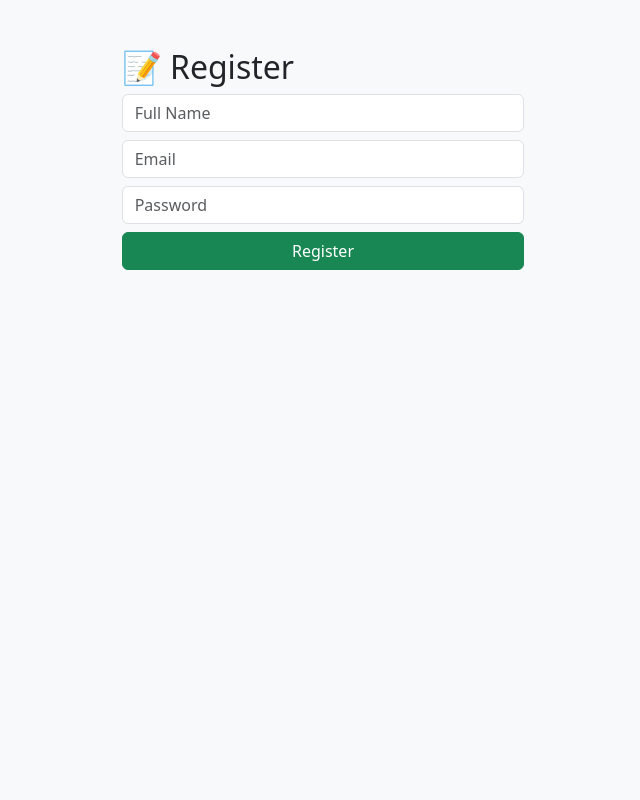
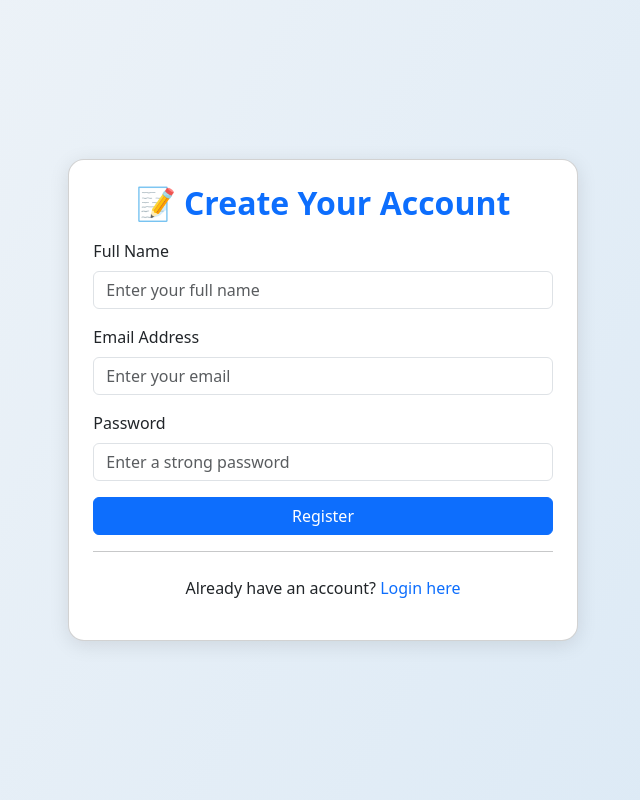
Before and after one commit to tankvivek-code/computer-accessories, a PHP site: page /register.php in a window 1280 px wide. Shown: the whole page, without its empty margins (317-957 px from the left). Run offline with PHP 8.4, Linux system fonts and the light colour scheme.

Commit message:
update all working code before payment system add

```diff
--- a/includes/db.php
+++ b/includes/db.php
@@ -1,5 +1,5 @@
 <?php
-$conn = new mysqli("localhost", "root", "", "store");
+$conn = new mysqli("localhost", "root", "", "computer_accessories");
 if ($conn->connect_error) {
     die("Connection failed: " . $conn->connect_error);
 }
--- a/register.php
+++ b/register.php
@@ -6,21 +6,33 @@ $error = "";
 if ($_SERVER['REQUEST_METHOD'] === 'POST') {
     $name = trim($_POST['name']);
     $email = trim($_POST['email']);
-    $pass = password_hash(trim($_POST['password']), PASSWORD_BCRYPT); // secure
+    $password = trim($_POST['password']);
 
-    $check = $conn->prepare("SELECT id FROM users WHERE email=?");
+    if (empty($name) || empty($email) || empty($password)) {
+        $error = "All fields are required.";
+    } elseif (!filter_var($email, FILTER_VALIDATE_EMAIL)) {
+        $error = "Invalid email format.";
+    } else {
+        $hashedPassword = password_hash($password, PASSWORD_BCRYPT);
+
+        $check = $conn->prepare("SELECT id FROM users WHERE email = ?");
         $check->bind_param("s", $email);
         $check->execute();
         $check->store_result();
 
         if ($check->num_rows > 0) {
-        $error = "Email already registered.";
+            $error = "Email already exists. Please try another.";
         } else {
             $stmt = $conn->prepare("INSERT INTO users (name, email, password) VALUES (?, ?, ?)");
-        $stmt->bind_param("sss", $name, $email, $pass);
-        $stmt->execute();
+            $stmt->bind_param("sss", $name, $email, $hashedPassword);
+            if ($stmt->execute()) {
+                $_SESSION['register_success'] = "Registration successful. Please log in.";
                 header("Location: login.php");
                 exit;
+            } else {
+                $error = "Something went wrong. Please try again later.";
+            }
+        }
     }
 }
 ?>
@@ -29,22 +41,70 @@ if ($_SERVER['REQUEST_METHOD'] === 'POST') {
 <html lang="en">
 
 <head>
-    <title>Register</title>
+    <meta charset="UTF-8">
+    <title>Register | MySite</title>
     <link href="https://cdn.jsdelivr.net/npm/bootstrap@5.3.3/dist/css/bootstrap.min.css" rel="stylesheet">
+    <style>
+        body {
+            background: linear-gradient(120deg, #f0f4f8, #d9e8f5);
+            min-height: 100vh;
+            display: flex;
+            align-items: center;
+            justify-content: center;
+        }
+
+        .card {
+            border-radius: 1rem;
+            box-shadow: 0 4px 20px rgba(0, 0, 0, 0.1);
+        }
+
+        .form-control:focus {
+            box-shadow: none;
+            border-color: #0d6efd;
+        }
+
+        .form-title {
+            font-weight: 600;
+            color: #0d6efd;
+        }
+    </style>
 </head>
 
-<body class="bg-light">
-    <div class="container mt-5 col-md-4">
-        <h2>📝 Register</h2>
-        <?php if ($error): ?>
+<body>
+    <div class="container col-md-5">
+        <div class="card p-4">
+            <h2 class="form-title text-center mb-3">📝 Create Your Account</h2>
+
+            <?php if (!empty($error)): ?>
                 <div class="alert alert-danger"><?= $error ?></div>
             <?php endif; ?>
-        <form method="POST">
-            <input name="name" type="text" placeholder="Full Name" class="form-control mb-2" required>
-            <input name="email" type="email" placeholder="Email" class="form-control mb-2" required>
-            <input name="password" type="password" placeholder="Password" class="form-control mb-2" required>
-            <button type="submit" class="btn btn-success w-100">Register</button>
+
+            <form method="POST" novalidate>
+                <div class="mb-3">
+                    <label class="form-label">Full Name</label>
+                    <input name="name" type="text" class="form-control" placeholder="Enter your full name" required>
+                </div>
+
+                <div class="mb-3">
+                    <label class="form-label">Email Address</label>
+                    <input name="email" type="email" class="form-control" placeholder="Enter your email" required>
+                </div>
+
+                <div class="mb-3">
+                    <label class="form-label">Password</label>
+                    <input name="password" type="password" class="form-control" placeholder="Enter a strong password"
+                        required>
+                </div>
+
+                <button type="submit" class="btn btn-primary w-100">Register</button>
             </form>
+
+            <hr>
+            <p class="text-center mt-2">
+                Already have an account?
+                <a href="login.php" class="text-decoration-none">Login here</a>
+            </p>
+        </div>
     </div>
 </body>
 
```
Also changed, not shown: login.php (+34 -10 lines), sql/database.sql (deleted, +0 -67 lines). Lines whose indentation alone changed are shown as unchanged.
